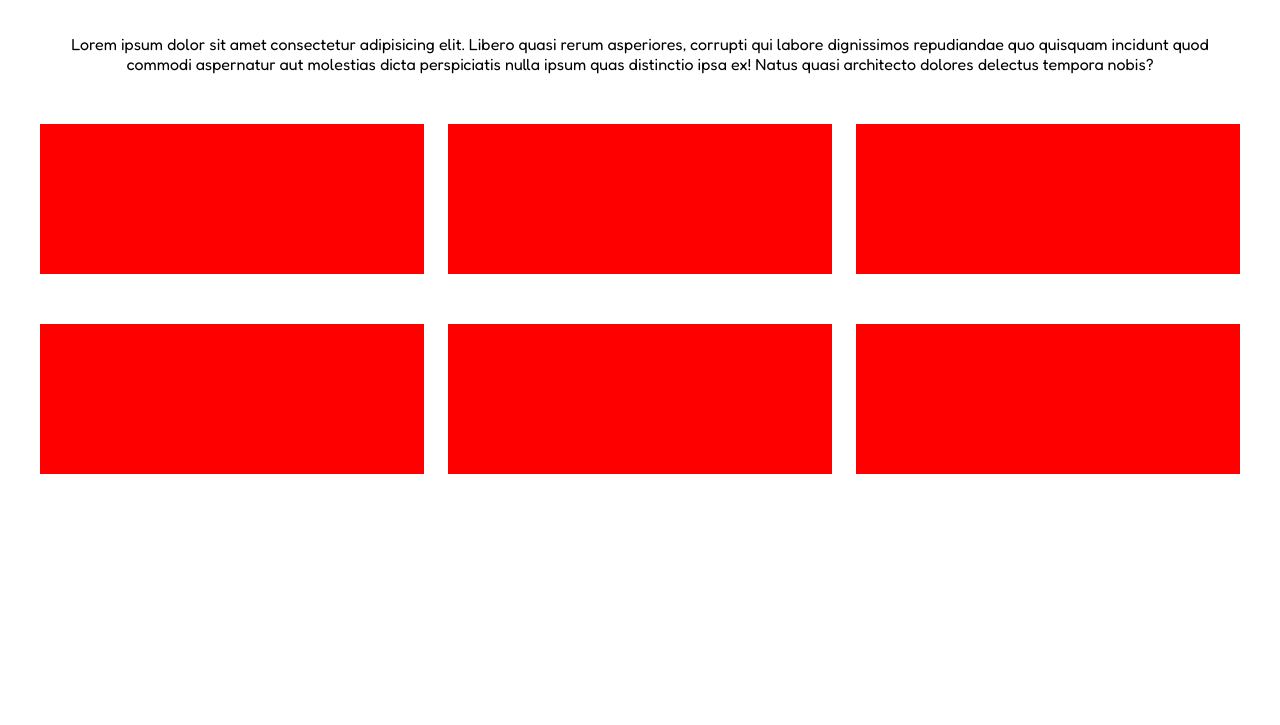
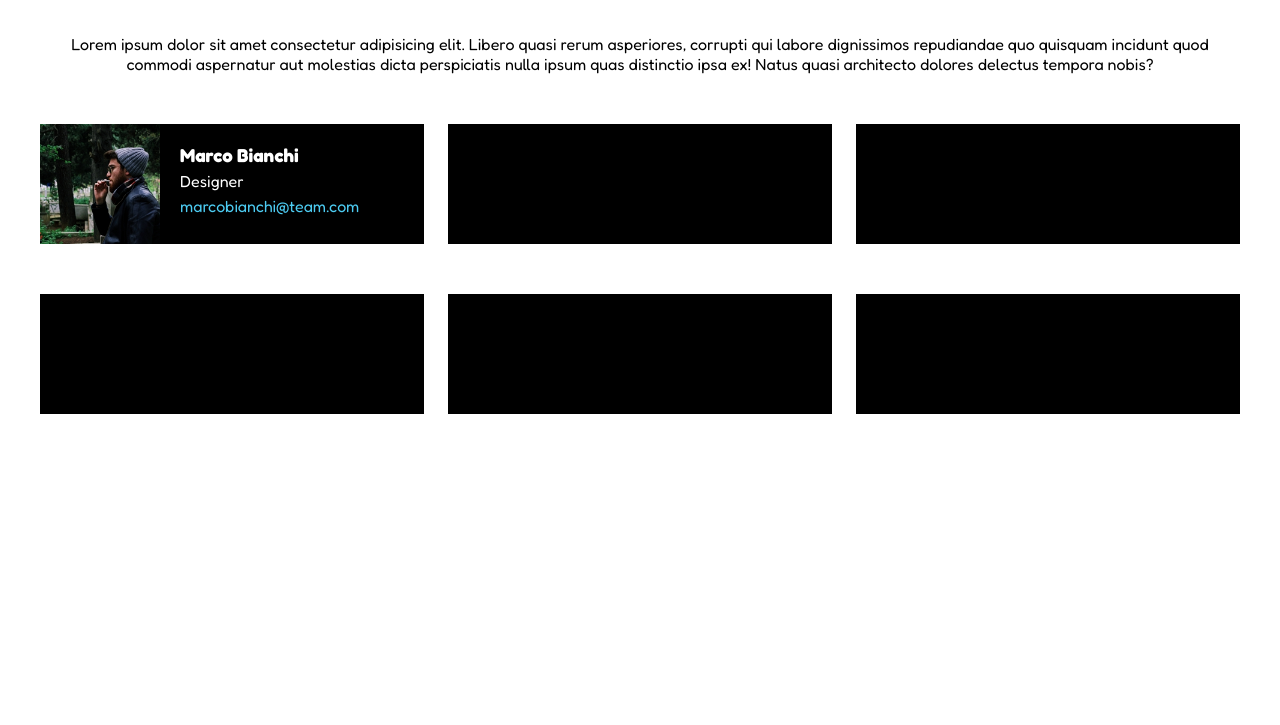
Before and after one commit to LorenzoNicco/html-css-float-cards, a plain HTML site: page index.html in a window 1280 px wide. Shown: the part 75-800 px from the top of the page. Drawn offline with Linux system fonts and the light colour scheme.

Commit message:
Add prima card

```diff
--- a/css/style.css
+++ b/css/style.css
@@ -20,22 +20,22 @@ body{
 /*header*/
 h1{
     color: #e53170;
-    font-weight: bold;
+    font-weight: 900;
     text-align: center;
     margin-top: 20px;
 }
 
 /*corpo principale*/
-p{
+#text{
     text-align: center;
     margin-top: 50px;
-
+    width: 100%;
 }
 
 .card{
-    background-color: red;
+    background-color: black;
     width: calc(96% / 3);
-    height: 150px;
+    height: 120px;
     float: left;
     margin-top: 50px;
 }
@@ -43,3 +43,28 @@ p{
 .laura, .roberto{
     margin: 50px 2% 0;
 }
+
+img{
+    height: 120px;
+    float: left;
+    margin-right: 20px;
+}
+
+.contact{
+    margin: 20px 0;
+}
+
+h3{
+    color: white;
+    margin-bottom: 5px;
+}
+
+.job{
+    color: white;
+    margin-bottom: 5px;
+}
+
+a{
+    color: #4dccf2;
+    text-decoration: none;
+}
--- a/index.html
+++ b/index.html
@@ -6,9 +6,13 @@
         <meta name="viewport" content="width=device-width, initial-scale=1.0">
 
         <link rel="stylesheet" href="css/style.css">
+
         <link rel="preconnect" href="https://fonts.googleapis.com">
         <link rel="preconnect" href="https://fonts.gstatic.com" crossorigin>
         <link href="https://fonts.googleapis.com/css2?family=Fredoka&display=swap" rel="stylesheet">
+
+        <link href="https://fonts.googleapis.com/css2?family=Fredoka:wght@700&display=swap" rel="stylesheet">
+
         <title>Meet Our Team</title>
     </head>
     <body>
@@ -22,12 +26,22 @@
         <main>
 
             <!-- paragrafo -->
-            <p>Lorem ipsum dolor sit amet consectetur adipisicing elit. Libero quasi rerum asperiores, corrupti qui labore dignissimos repudiandae quo quisquam incidunt quod commodi aspernatur aut molestias dicta perspiciatis nulla ipsum quas distinctio ipsa ex! Natus quasi architecto dolores delectus tempora nobis?</p>
+            <p id="text">Lorem ipsum dolor sit amet consectetur adipisicing elit. Libero quasi rerum asperiores, corrupti qui labore dignissimos repudiandae quo quisquam incidunt quod commodi aspernatur aut molestias dicta perspiciatis nulla ipsum quas distinctio ipsa ex! Natus quasi architecto dolores delectus tempora nobis?</p>
 
             <!-- sezione cards -->
             <div>
                 <section class="clearfix">
                     <div class="card marco">
+
+                        <img src="img/male1.png" alt="Immagine non trovata">
+
+                        <div class="contact">
+                            <h3>Marco Bianchi</h3>
+
+                            <p class="job">Designer</p>
+
+                            <a href="">marcobianchi@team.com</a>
+                        </div>
 
                     </div>
 
```
